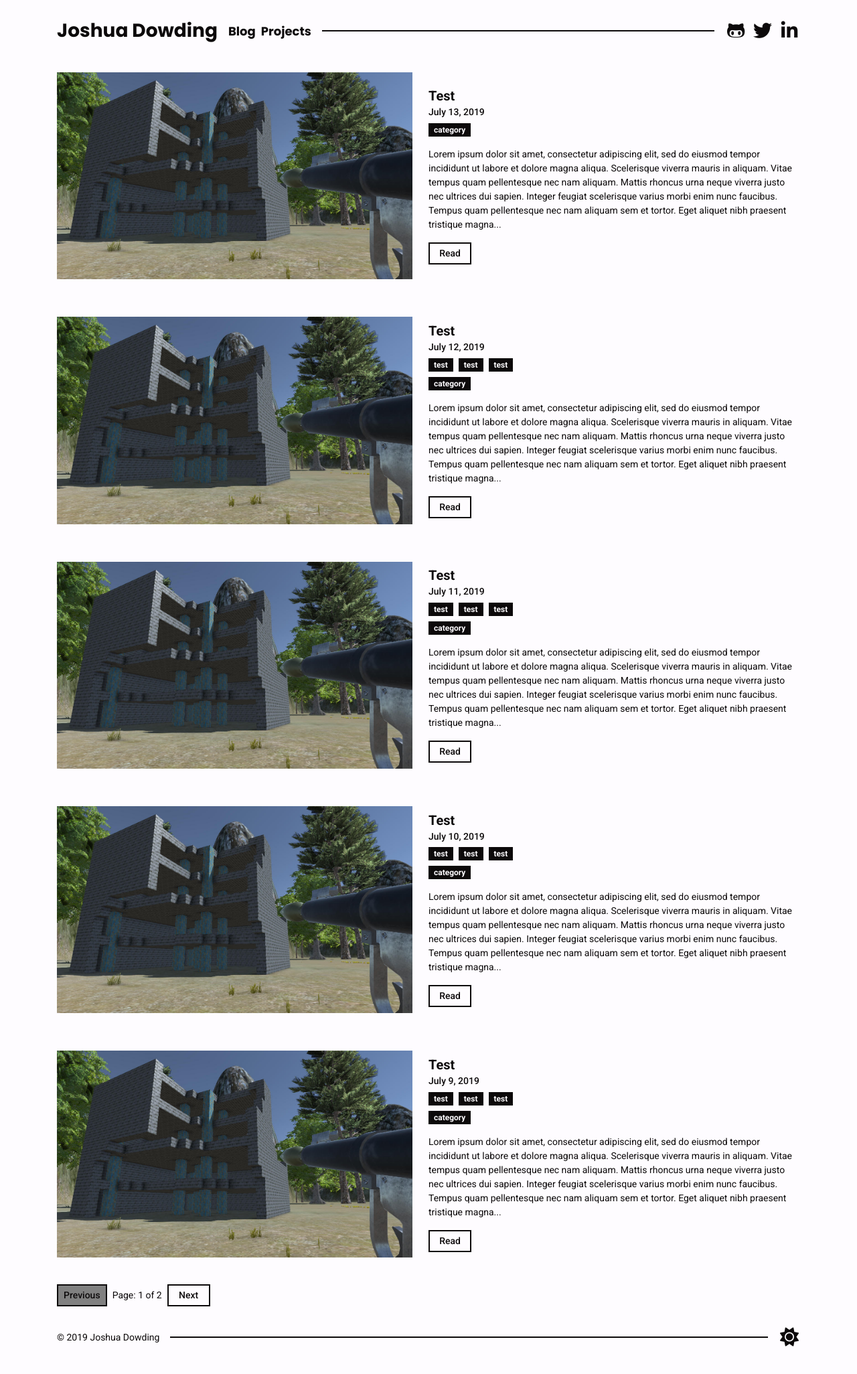
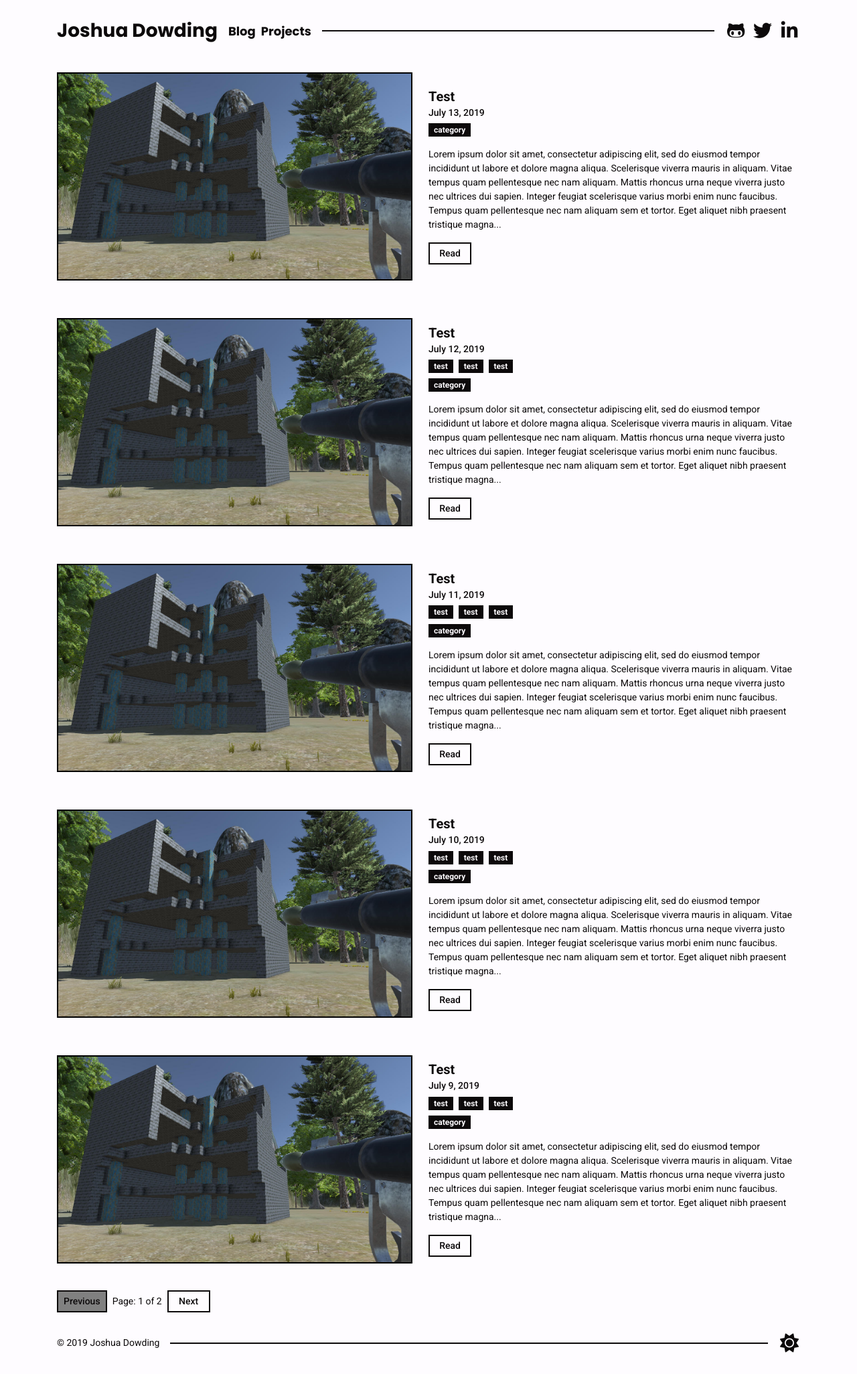
Before and after one commit to joshuadowding/jdowding.me, a Jekyll site: the page built from index.html, in a window 1280 px wide. Shown: the whole page at 67% size. Built offline with Jekyll 4.4.1, drawn with Linux system fonts in a browser that asks for light colours; nearby versions of some CDN libraries; the list of posts is cut into pages by our own code.

Commit message:
shared: start adding project screenshots

```diff
--- a/css/main.scss
+++ b/css/main.scss
@@ -442,9 +442,15 @@
         .post-image {
           width: 50%;
 
+          .image-wrapper {
+            position: relative;
+            display: block;
+            padding-right: 24px;
+          }
+
           img {
             width: 100%;
-            padding-right: 24px;
+            border: 2px solid black;
 
             &[src=""] {
               display: none;
--- a/index.html
+++ b/index.html
@@ -10,7 +10,9 @@
         {% for post in paginator.posts limit:5 %}
         <article class="post">
           <div class="post-image">
-            <img src="{{ post.image }}" />
+            <a class="image-wrapper" href="{{ site.baseurl }}{{ post.image }}">
+              <img src="{{ post.image }}" />
+            </a>
           </div>
           <div class="post-body">
             <h3 class="post-title">{{ post.title }}</h3>
--- a/projects.html
+++ b/projects.html
@@ -11,7 +11,9 @@
         {% for post in site.categories.portfolio %}
         <article class="post">
           <div class="post-image">
-            <img src="{{ post.image }}" />
+            <a class="image-wrapper" href="{{ site.baseurl }}{{ post.image }}">
+              <img src="{{ post.image }}" />
+            </a>
           </div>
           <div class="post-body">
             <h3 class="post-title">{{ post.title }}</h3>
```
Also changed, not shown: _posts/2019-07-06-Portfolio.md (+1 -1 lines), _posts/2019-08-23-Portfolio.md (+1 -1 lines), img/portfolio/ukuu/ukuu-1-1.jpg (added), img/portfolio/ukuu/ukuu-1-2.jpg (added), img/portfolio/ukuu/ukuu-1.jpg (added), img/portfolio/ukuu/ukuu-2.jpg (added), img/portfolio/ukuu/ukuu-3.jpg (added), img/portfolio/ukuu/ukuu-4.jpg (added), img/portfolio/ukuu/ukuu-5.jpg (added), img/portfolio/website/website-1.jpg (added).
